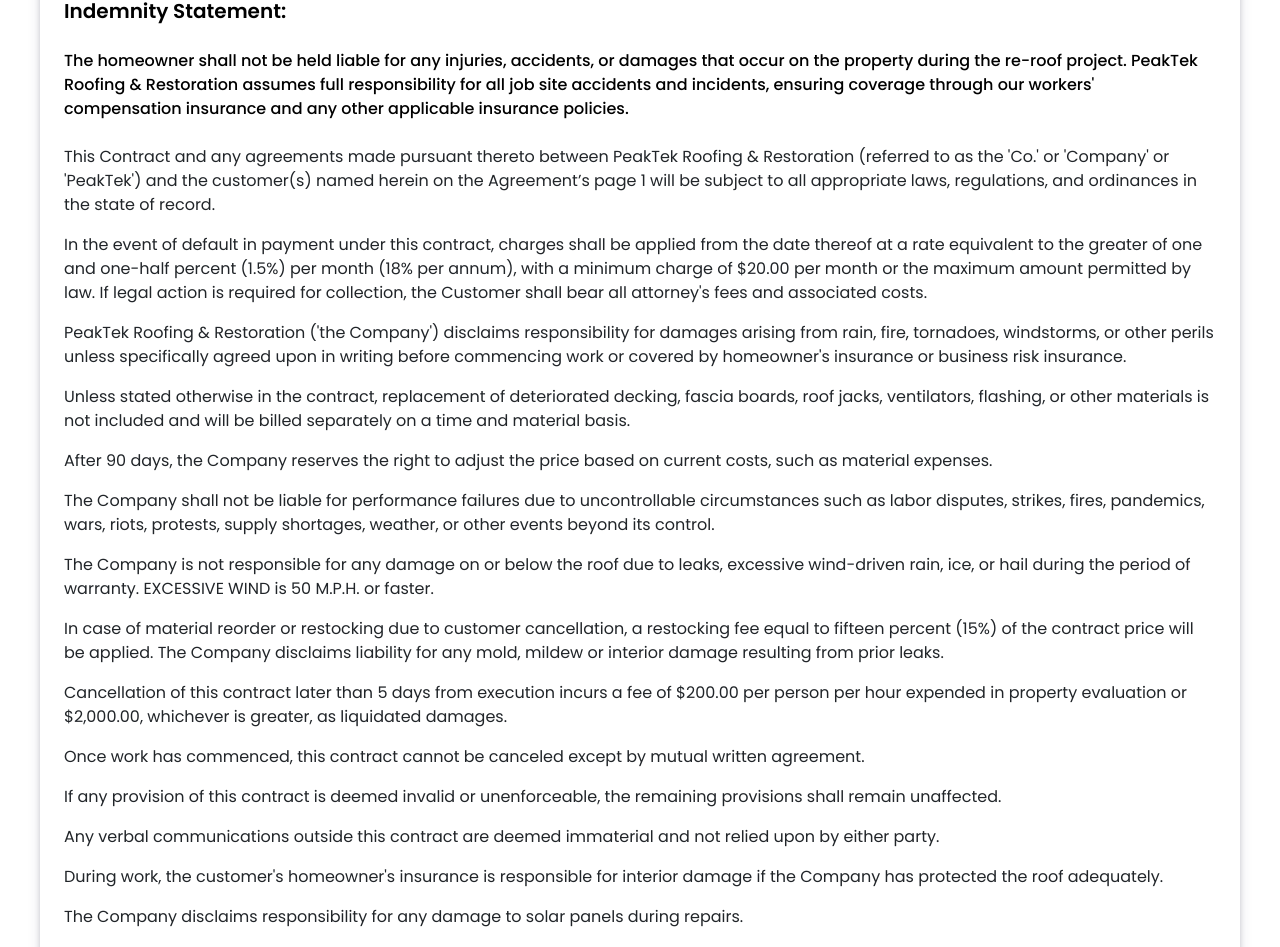
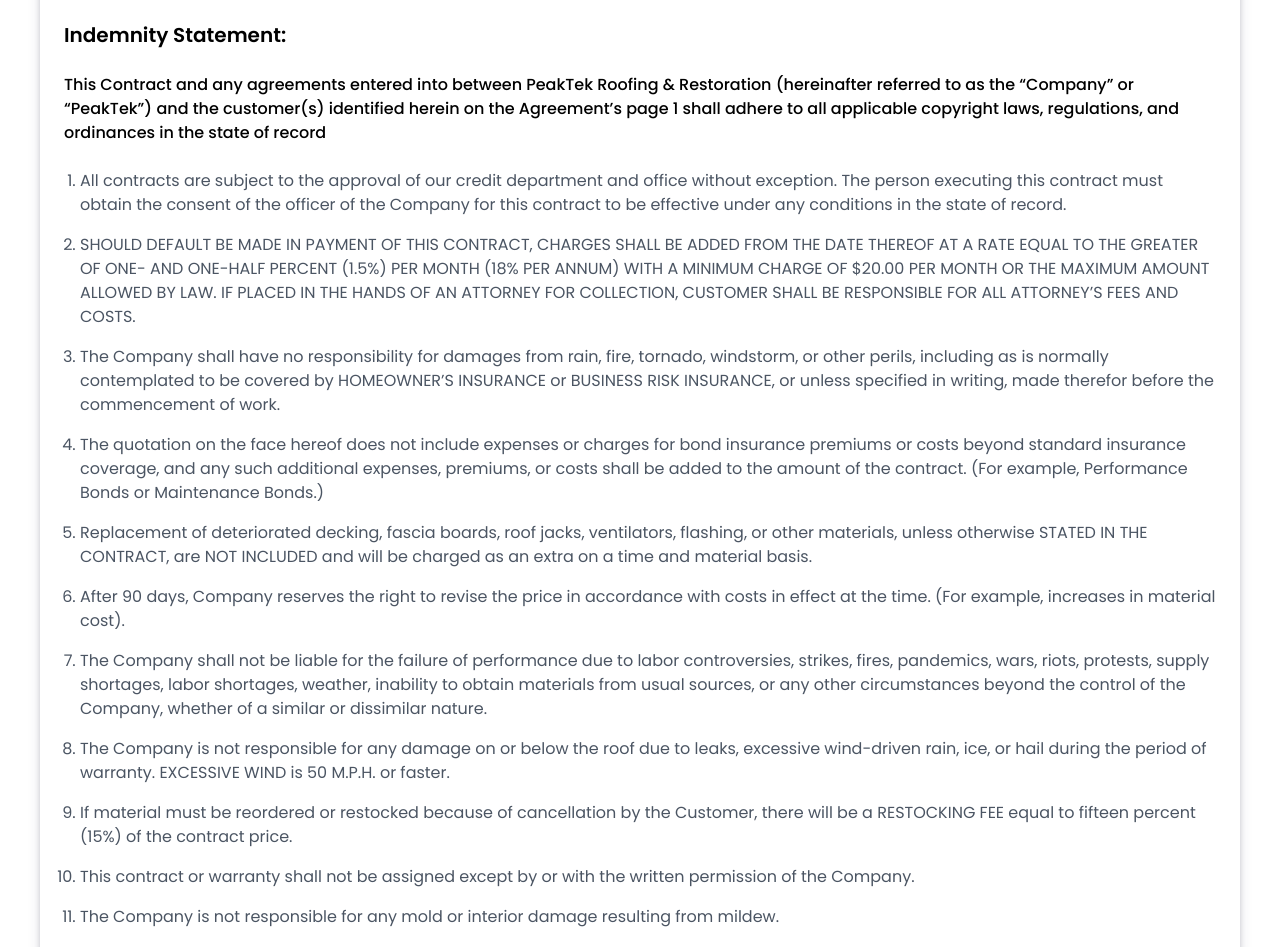
Before and after one commit to Abdulcomsian/peaktek, a React (Vite) app: page /customer-agreement in a window 1280 px wide. Shown: the part 1537-2484 px from the top of the page. Built offline with nearby package versions, Linux system fonts and the light colour scheme.

Commit message:
customer agreement form updated

```diff
--- a/jsconfig.json
+++ b/jsconfig.json
@@ -3,7 +3,8 @@
     "baseUrl": ".",
     "paths": {
       "@components/*": ["src/components/*"],
-      "@assets/*": ["src/assets/*"]
+      "@assets/*": ["src/assets/*"],
+      "@pages/*": ["src/pages/*"]
       // add more aliases as needed
     }
   }
--- a/src/assets/data.js
+++ b/src/assets/data.js
@@ -121,125 +121,122 @@
 const contractDetails = [
   {
     id: 1,
-    content:
-      "This Contract and any agreements made pursuant thereto between PeakTek Roofing & Restoration (referred to as the 'Co.' or 'Company' or 'PeakTek') and the customer(s) named herein on the Agreement’s page 1 will be subject to all appropriate laws, regulations, and ordinances in the state of record.",
+    text: "All contracts are subject to the approval of our credit department and office without exception. The person executing this contract must obtain the consent of the officer of the Company for this contract to be effective under any conditions in the state of record.",
   },
   {
     id: 2,
-    content:
-      "In the event of default in payment under this contract, charges shall be applied from the date thereof at a rate equivalent to the greater of one and one-half percent (1.5%) per month (18% per annum), with a minimum charge of $20.00 per month or the maximum amount permitted by law. If legal action is required for collection, the Customer shall bear all attorney's fees and associated costs.",
+    text: "SHOULD DEFAULT BE MADE IN PAYMENT OF THIS CONTRACT, CHARGES SHALL BE ADDED FROM THE DATE THEREOF AT A RATE EQUAL TO THE GREATER OF ONE- AND ONE-HALF PERCENT (1.5%) PER MONTH (18% PER ANNUM) WITH A MINIMUM CHARGE OF $20.00 PER MONTH OR THE MAXIMUM AMOUNT ALLOWED BY LAW. IF PLACED IN THE HANDS OF AN ATTORNEY FOR COLLECTION, CUSTOMER SHALL BE RESPONSIBLE FOR ALL ATTORNEY’S FEES AND COSTS.",
   },
   {
     id: 3,
-    content:
-      "PeakTek Roofing & Restoration ('the Company') disclaims responsibility for damages arising from rain, fire, tornadoes, windstorms, or other perils unless specifically agreed upon in writing before commencing work or covered by homeowner's insurance or business risk insurance.",
+    text: "The Company shall have no responsibility for damages from rain, fire, tornado, windstorm, or other perils, including as is normally contemplated to be covered by HOMEOWNER’S INSURANCE or BUSINESS RISK INSURANCE, or unless specified in writing, made therefor before the commencement of work.",
   },
   {
     id: 4,
-    content:
-      "Unless stated otherwise in the contract, replacement of deteriorated decking, fascia boards, roof jacks, ventilators, flashing, or other materials is not included and will be billed separately on a time and material basis.",
+    text: "The quotation on the face hereof does not include expenses or charges for bond insurance premiums or costs beyond standard insurance coverage, and any such additional expenses, premiums, or costs shall be added to the amount of the contract. (For example, Performance Bonds or Maintenance Bonds.)",
   },
   {
     id: 5,
-    content:
-      "After 90 days, the Company reserves the right to adjust the price based on current costs, such as material expenses.",
+    text: "Replacement of deteriorated decking, fascia boards, roof jacks, ventilators, flashing, or other materials, unless otherwise STATED IN THE CONTRACT, are NOT INCLUDED and will be charged as an extra on a time and material basis.",
   },
   {
     id: 6,
-    content:
-      "The Company shall not be liable for performance failures due to uncontrollable circumstances such as labor disputes, strikes, fires, pandemics, wars, riots, protests, supply shortages, weather, or other events beyond its control.",
+    text: "After 90 days, Company reserves the right to revise the price in accordance with costs in effect at the time. (For example, increases in material cost).",
   },
   {
     id: 7,
-    content:
-      "The Company is not responsible for any damage on or below the roof due to leaks, excessive wind-driven rain, ice, or hail during the period of warranty. EXCESSIVE WIND is 50 M.P.H. or faster.",
+    text: "The Company shall not be liable for the failure of performance due to labor controversies, strikes, fires, pandemics, wars, riots, protests, supply shortages, labor shortages, weather, inability to obtain materials from usual sources, or any other circumstances beyond the control of the Company, whether of a similar or dissimilar nature.",
   },
   {
     id: 8,
-    content:
-      "In case of material reorder or restocking due to customer cancellation, a restocking fee equal to fifteen percent (15%) of the contract price will be applied. The Company disclaims liability for any mold, mildew or interior damage resulting from prior leaks.",
+    text: "The Company is not responsible for any damage on or below the roof due to leaks, excessive wind-driven rain, ice, or hail during the period of warranty. EXCESSIVE WIND is 50 M.P.H. or faster.",
   },
   {
     id: 9,
-    content:
-      "Cancellation of this contract later than 5 days from execution incurs a fee of $200.00 per person per hour expended in property evaluation or $2,000.00, whichever is greater, as liquidated damages.",
+    text: "If material must be reordered or restocked because of cancellation by the Customer, there will be a RESTOCKING FEE equal to fifteen percent (15%) of the contract price.",
   },
   {
     id: 10,
-    content:
-      "Once work has commenced, this contract cannot be canceled except by mutual written agreement.",
+    text: "This contract or warranty shall not be assigned except by or with the written permission of the Company.",
   },
   {
     id: 11,
-    content:
-      "If any provision of this contract is deemed invalid or unenforceable, the remaining provisions shall remain unaffected.",
+    text: "The Company is not responsible for any mold or interior damage resulting from mildew.",
   },
   {
     id: 12,
-    content:
-      "Any verbal communications outside this contract are deemed immaterial and not relied upon by either party.",
+    text: "IF THIS CONTRACT IS CANCELLED BY THE CUSTOMER LATER THAN 5 DAYS from the execution, Customer shall pay the Company a fee for the inspection and construction consulting services provided by PeakTek Roofing & Restoration LLC. By signing this contract, Customer agrees that the appropriate damages for cancellation shall be $200.00 (two hundred dollars) per person per hour expended in evaluating the property or $2,000.00 whichever is greater, as liquidated damages, not as a penalty. The Company agrees to accept such a reasonable and just compensation for cancellation. For the cancellation to be effective, notice must be sent via certified mail to PeakTek Roofig & Restoration LLC.",
   },
   {
     id: 13,
-    content:
-      "During work, the customer's homeowner's insurance is responsible for interior damage if the Company has protected the roof adequately.",
+    text: "THIS CONTRACT CANNOT BE CANCELLED ONCE WORK IS COMMENCED EXCEPT BY MUTUAL WRITTEN AGREEMENT OF THE PARTIES.",
   },
   {
     id: 14,
-    content:
-      "The Company disclaims responsibility for any damage to solar panels during repairs.",
+    text: "If any provision of this contract should be held to be invalid or unenforceable, the validity and enforceability of the remaining provisions of this contract shall not be affected thereby.",
   },
   {
     id: 15,
-    content:
-      "The Company is not liable for construction issues of the customer's home unless notified and specified in writing.",
+    text: "ANY REPRESENTATIONS, STATEMENTS, OR OTHER COMMUNICATIONS NOT WRITTEN ON THIS CONTRACT ARE AGREED TO BE IMMATERIAL, and not relied on by either party and do not survive the execution of this contract.",
   },
   {
     id: 16,
-    content:
-      "The Company disclaims responsibility for damage from leaks from skylights unless it completes the skylight replacement.",
+    text: "The maximum liability for the Company shall be the original cost of labor and materials for the repair, which Customer agrees shall be a liquidated sum, under any event of default by Company herein.",
   },
   {
     id: 17,
-    content:
-      "Warranty periods are specified for different types of work, and extended service warranties are available for additional charges.",
+    text: "During the duration of the work, the Customer’s homeowner’s insurance will be responsible for any interior damage as long as the Company has taken appropriate action to protect the roof during the repair of the roof.",
   },
   {
     id: 18,
-    content:
-      "Payments are to be made in accordance with the agreed terms, with insurance checks to be endorsed to the Company promptly.",
+    text: "If there are any solar panels on the roof, the Company will not be responsible for any damage during the repair, so the homeowner agrees to have a solar panel company take the appropriate action to protect it if necessary.",
   },
   {
     id: 19,
-    content:
-      "Additional labor or material costs due to hidden conditions or building code issues require a signed change order.",
+    text: "The Company is not responsible for the construction problems of your home. If pointed out and notified to our Company, we will try and assist you in correcting them on a timely and material basis.",
   },
   {
     id: 20,
-    content:
-      "The Company is not responsible for fixing existing framing issues unless necessary, on a time and material basis.",
+    text: "The Company is not responsible for any damage on or below the roof due to leaks from skylights unless the Company completes the skylight replacement.",
   },
   {
     id: 21,
-    content:
-      "All insurance proceeds for approved repairs are to be paid to the Company unless stated otherwise in writing.",
+    text: "Warranty is for two (2) years on roof replacement, one (1) year on siding replacement, and one (1) year on gutter repairs. There is no warranty on roof repairs. Extended service warranties are available for an additional charge. THE WARRANTY IS NON-TRANSFERABLE.",
   },
   {
     id: 22,
-    content:
-      "Customers are required to pay in full upon completion of the project.",
+    text: "Payments are to be made Half-down payment or first insurance check, whichever is greater. The Company reserves the right to bill proportionately based on the percentage of work completed. Further, the Customer agrees to endorse and turn over to the Company any check received from an insurance company or the third party within seven (7) days of receipt thereof will be considered default. Customer’s violation of this provision shall be considered conversion and entitle the Company to the greater of punitive damages or treble damages.",
   },
   {
     id: 23,
-    content:
-      "Customers have the right to cancel the contract within three business days of being notified by their insurer that the claim or contract is not covered, except for emergency repairs already completed.",
+    text: "Any hidden conditions or building code-related issues which result in additional labor and/or material costs will require a signed change order to proceed. The Customer understands the Company may issue a stop-work order if the change order is not accepted. (For example, rotten decking, fascia, gas vents, HVAC lines or coils, etc.) The Company is not responsible for damages.",
   },
   {
     id: 24,
-    content:
-      "Customers must inform the Company of any property covenants, conditions, or restrictions, as the Company is not liable unless notified in writing and reference is made in the contract terms.",
+    text: "Customer understands that existing framing issues such as uneven rafter and bowed sheeting are not the responsibility of the Company to fix and will only be repaired if needed and on a time and material basis.",
+  },
+  {
+    id: 25,
+    text: "Customer understands all insurance proceeds are to be paid to the Company for insurance-approved repairs unless noted in writing on the customer agreement or a change order contract.",
+  },
+  {
+    id: 26,
+    text: "ADDITIONALLY, THE COMPANY MAY ENFORCE ITS RIGHT TO PAYMENT BY OTHER MEANS, INCLUDING, BUT NOT LIMITED TO, FILING OF A LIEN AGAINST THE PROPERTY OF THE CUSTOMER INVOLVED IN THIS CONTRACT, REPORTING TO APPROPRIATE CREDIT REPORTING AGENCIES, AND ANY OTHER LEGAL REMEDIES AVAILABLE AT LAW.",
+  },
+  {
+    id: 27,
+    text: "Customer Understands that the Company, subcontracts all dumpster work. Any flat tires due to nails left under the dumpster, driveway, or garage damage are the responsibility of the contracted dumpster company.",
+  },
+  {
+    id: 28,
+    text: "CUSTOMER AGREES TO PAY IN FULL AT THE TIME OF COMPLETION OF EACH CONTRACT If you are notified by your insurer that all or part of the claim or contract is not a covered loss under your insurance policy, you may cancel the contract by mailing or delivering a signed and dated copy of this cancellation notice or any other signed and dated written notice to the address listed below, ADMIN@PEAKTEKPRO.COM at any time prior to midnight on the third business day after you have received such notice from your insurer. If you cancel, any payments made by you under the contract, except those for emergency repairs already performed by the Company, will be returned to you within 10 business days of receipt of your cancellation notice.",
+  },
+  {
+    id: 29,
+    text: "Customer is responsible for advising the Company of any covenants, conditions, or restrictions for the property. The Company is not responsible for the violation of any covenants, conditions, or restrictions unless Customer notifies the Company in writing and reference is made in the specific terms of this Agreement.",
   },
 ];
+
 const colors = [
   { value: "Red", label: "Red" },
   { value: "Blue", label: "Blue" },
--- /dev/null
+++ b/src/pages/CustomerAgreement/CustomerAgreement.module.css
@@ -0,0 +1,27 @@
+/* Add these styles in your CSS file */
+.custom-input {
+    border: 0;
+    border-bottom: 2px solid gray;
+    border-radius: 0;
+  }
+
+  .custom-input:hover,
+  .custom-input:focus {
+    border: 0;
+    border-bottom: 2px solid blue; /* Customize hover and focus bottom border color */
+    box-shadow: none; /* Remove any box shadow that might appear */
+  }
+
+  .custom-datepicker .ant-picker {
+    border: 0;
+    border-bottom: 2px solid gray;
+    border-radius: 0;
+  }
+
+  .custom-datepicker .ant-picker:hover,
+  .custom-datepicker .ant-picker:focus,
+  .custom-datepicker .ant-picker-focused {
+    border: 0;
+    border-bottom: 2px solid blue; /* Customize hover and focus bottom border color */
+    box-shadow: none; /* Remove any box shadow that might appear */
+  }
--- a/src/pages/CustomerAgreement/index.jsx
+++ b/src/pages/CustomerAgreement/index.jsx
@@ -1,14 +1,18 @@
 import React from "react";
-import CustomerInformationForm from "../../components/Forms/CustomerInformation";
-import Container from "../../components/Container";
-import SignaturesForm from "../../components/Forms/Signatures";
+import CustomerInformationForm from "@components/Forms/CustomerInformation";
+import Container from "@components/Container";
+import SignaturesForm from "@components/Forms/Signatures";
+import styles from "./CustomerAgreement.module.css";
 import {
   acknowledgement,
   insurance,
   pricing,
   contractDetails,
-} from "../../assets/data";
+} from "@assets/data";
+import { DatePicker, Input } from "antd";
+import dayjs from "dayjs";
 const CustomerAgreementPage = () => {
+  const dateFormatList = ["DD/MM/YYYY", "DD/MM/YY", "DD-MM-YYYY", "DD-MM-YY"];
   return (
     <Container className="my-6 mx-10 p-6 shadow-[rgba(50,50,93,0.25)_0px_6px_12px_-2px,_rgba(0,0,0,0.3)_0px_3px_7px_-3px]">
       <h1 className="text-black text-xl font-semibold mb-4">
@@ -61,17 +65,28 @@
         Indemnity Statement:
       </h2>
       <p className="font-medium text-black mb-4">
-        The homeowner shall not be held liable for any injuries, accidents, or
-        damages that occur on the property during the re-roof project. PeakTek
-        Roofing & Restoration assumes full responsibility for all job site
-        accidents and incidents, ensuring coverage through our workers'
-        compensation insurance and any other applicable insurance policies.
+        This Contract and any agreements entered into between PeakTek Roofing &
+        Restoration (hereinafter referred to as the “Company” or “PeakTek”) and
+        the customer(s) identified herein on the Agreement’s page 1 shall adhere
+        to all applicable copyright laws, regulations, and ordinances in the
+        state of record
       </p>
-      {contractDetails?.map((items) => (
-        <p key={items?.id} className="mb-3">
-          {items?.content}
-        </p>
-      ))}
+      <ul className="list-decimal pl-4 mb-4">
+        {contractDetails?.map((items) => (
+          <li key={items?.id} className="text-gray-600 mb-3">
+            {items?.text}
+          </li>
+        ))}
+      </ul>
+      <p className="flex items-end mb-4">
+        I <Input className={`max-w-sm mx-2 ${styles["custom-input"]} `} />, the
+        undersigned, hereby cancel this transaction as of{" "}
+        <DatePicker
+          className={`ml-2 ${styles["custom-datepicker"]} `}
+          defaultValue={dayjs("01/01/2015", dateFormatList[0])}
+          format={dateFormatList}
+        />
+      </p>
     </Container>
   );
 };
--- a/vite.config.js
+++ b/vite.config.js
@@ -8,6 +8,7 @@
     alias: {
       "@components": path.resolve(__dirname, "src/components"),
       "@assets": path.resolve(__dirname, "src/assets"),
+      "@pages": path.resolve(__dirname, "src/pages"),
       // add more aliases as needed
     },
   },
```
Also changed, not shown: src/Routes/index.jsx (+5 -5 lines), src/components/Input/index.jsx (+5 -2 lines).
